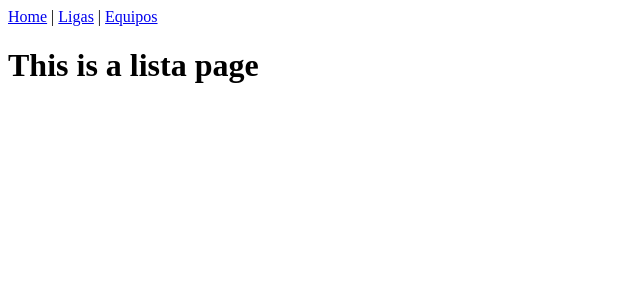
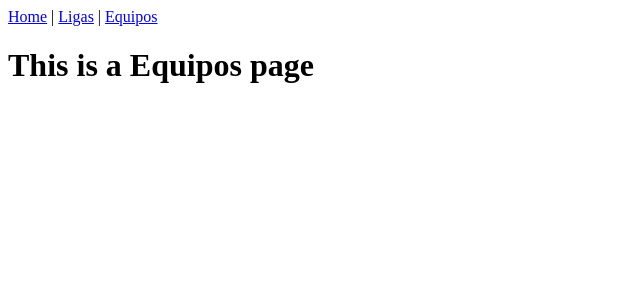
Before and after one commit to MikeSupelano/IPCOM-frontend-test, a Vue app: page /equipos in a window 1280 px wide. Shown: the top 300 px of the page, without its empty margins (0-640 px from the left). Built offline with nearby package versions, Linux system fonts and the light colour scheme; no server answers.

Commit message:
handle type of list

```diff
--- a/src/views/Lista.vue
+++ b/src/views/Lista.vue
@@ -1,12 +1,17 @@
 <template>
   <div class="lista">
-    <h1>This is a lista page</h1>
+    <h1>This is a {{ tipoLista }} page</h1>
   </div>
 </template>
 <script>
 export default {
   name: 'Lista',
   components: {
+  },
+  computed: {
+    tipoLista() {
+      return this.$route.name;
+    }
   }
 }
 </script>
```
